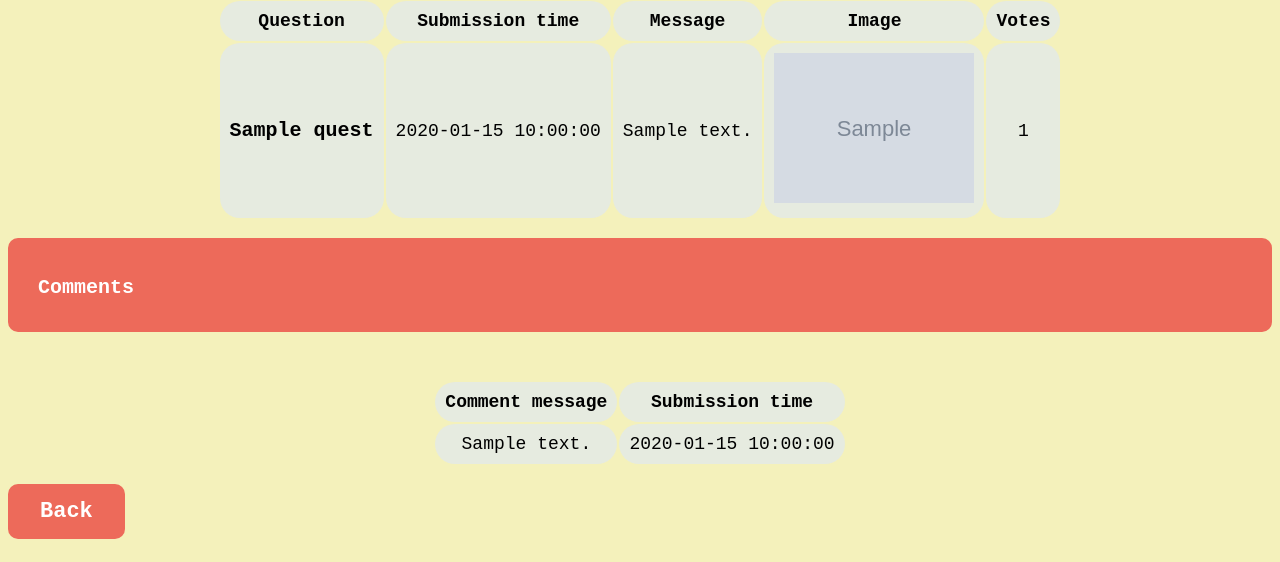
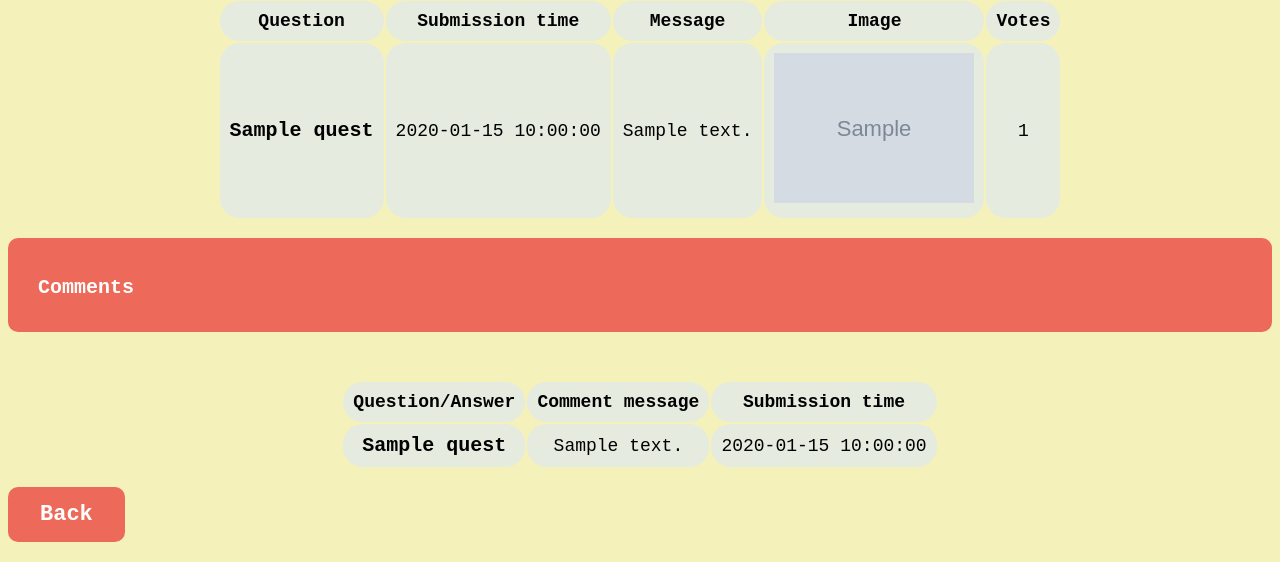
Before and after one commit to gabriellaZana/AskMate_The-Beauty-and-the-Beasts, a Flask app: page /user/1 in a window 1280 px wide. Shown: the part 670-1232 px from the top of the page. Before the commit the page ends 1209 px from the top, so only its background shows below. Run offline with Flask 2, Linux system fonts and the light colour scheme; grey boxes marked "Sample" are stand-in pictures; a database or web service that is not in the repository returns one stand-in record (values such as "Sample title"); some libraries are stand-ins or nearby versions.

Commit message:
question link is visible at comment section

```diff
--- a/server.py
+++ b/server.py
@@ -409,12 +409,18 @@ def user_activity(user_id):
                                     WHERE id=%s""", (user_id,))
     questions = common.query_handler("""SELECT * FROM question
                                         WHERE users_id=%s""", (user_id,))
-    answers = common.query_handler("""SELECT answer.submission_time, answer.vote_number,answer.question_id, answer.message, answer.image, question.title AS quest
+    answers = common.query_handler("""SELECT answer.submission_time, answer.vote_number,answer.question_id,
+                                             answer.message, answer.image, question.title AS quest
                                       FROM answer
                                       JOIN question ON question_id=question.id
                                       WHERE answer.users_id=%s""", (user_id,))
-    comments = common.query_handler("""SELECT * FROM comment
-                                       WHERE users_id=%s""", (user_id,))
+    comments = common.query_handler("""SELECT comment.question_id AS questid, comment.submission_time, comment.message,
+                                              answer.message AS ansme, question.title AS quest, answer.question_id
+                                       FROM comment
+                                       LEFT JOIN question ON comment.question_id=question.id
+                                       LEFT JOIN answer ON comment.answer_id=answer.id
+                                       WHERE comment.users_id=%s""", (user_id,))
+    print(comments)
     return render_template("form_user.html", questions=questions, answers=answers, comments=comments, users=users)
 
 
--- a/templates/form_user.html
+++ b/templates/form_user.html
@@ -83,6 +83,7 @@
             <table border="1" align="center">
                 <thead>
                     <tr>
+                        <td class="header"><strong>Question/Answer</strong></td>
                         <td class="header"><strong>Comment message</strong></td>
                         <td class="header"><strong>Submission time</strong></td>
                     </tr>
@@ -90,6 +91,18 @@
                 <tbody>
                     {% for line in comments %}
                         <tr>
+                            {% if line['questid'] is none %}
+                            <td> <form action="{{ url_for('viewcount', questionid=line['question_id']) }}" method="post">
+                                <button type="submit" name="question" class="btn-link question-title">{{ line['ansme'] }}</button>
+                                </form>
+                            </td>
+                            {% else %}
+                            <td>
+                                <form action="{{ url_for('viewcount', questionid=line['questid']) }}" method="post">
+                                <button type="submit" name="question" class="btn-link question-title">{{ line['quest'] }}</button>
+                                </form>
+                            </td>
+                            {% endif %}
                             <td> {{ line ['message'] }} </td>
                             <td> {{ line ['submission_time'] }} </td>
                         </tr>
```
